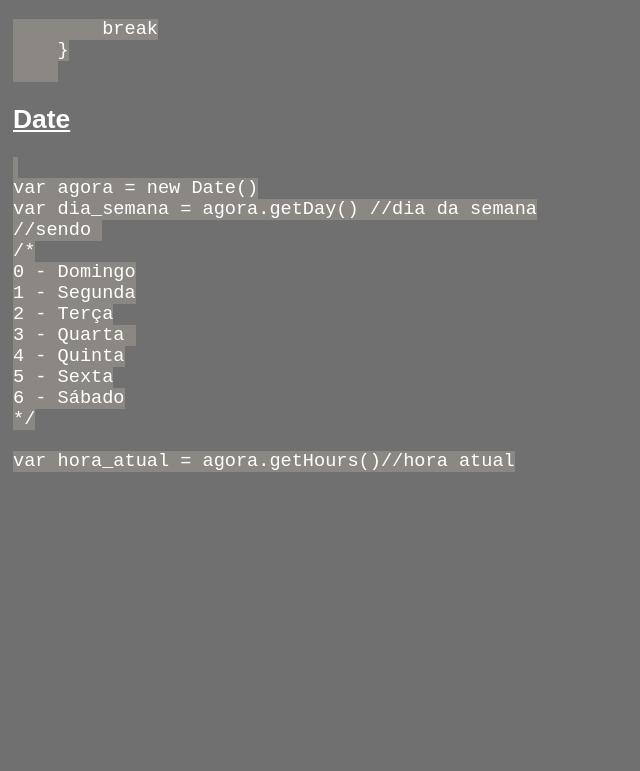
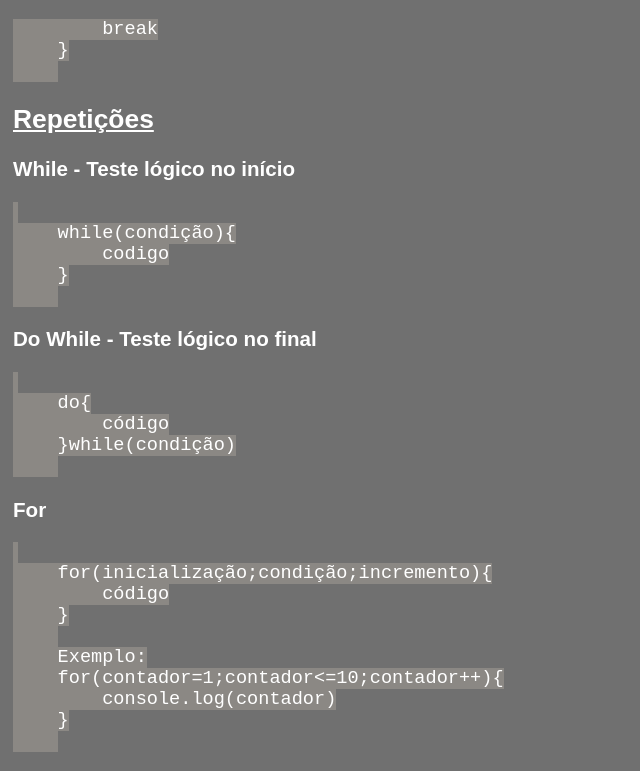
Before and after one commit to lucianorb19/Estudos_JavaScript, a plain HTML site: page aula04/ex01.html in a window 1280 px wide. Shown: the part 8398-9169 px from the top of the page, without its empty margins (0-640 px from the left). Before the commit the page ends 8927 px from the top, so only its background shows below. Drawn offline with Linux system fonts and the light colour scheme.

Commit message:
repetições while for

```diff
--- a/aula04/ex01.html
+++ b/aula04/ex01.html
@@ -344,6 +344,33 @@ function clicar(){
     }
     </code></pre>
 
+    <h2>Repetições</h2>
+    <h3>While - Teste lógico no início</h3>
+    <pre><code>
+    while(condição){
+        codigo
+    }
+    </code></pre>
+
+    <h3>Do While - Teste lógico no final</h3>
+    <pre><code>
+    do{
+        código
+    }while(condição)
+    </code></pre>
+
+    <h3>For</h3>
+    <pre><code>
+    for(inicialização;condição;incremento){
+        código
+    }
+
+    Exemplo:
+    for(contador=1;contador<=10;contador++){
+        console.log(contador)
+    }
+    </code></pre>
+
 
 <h2>Date</h2>
 <pre><code>
--- /dev/null
+++ b/aula07/do_while.js
@@ -0,0 +1,5 @@
+contador=1
+do{
+    console.log(contador)
+    contador++
+}while(contador<=10)
--- /dev/null
+++ b/aula07/for.js
@@ -0,0 +1,3 @@
+for(contador=1;contador<=10;contador++){
+    console.log(contador)
+}
```
Also changed, not shown: aula07/while.js (added, +7 -0 lines).
